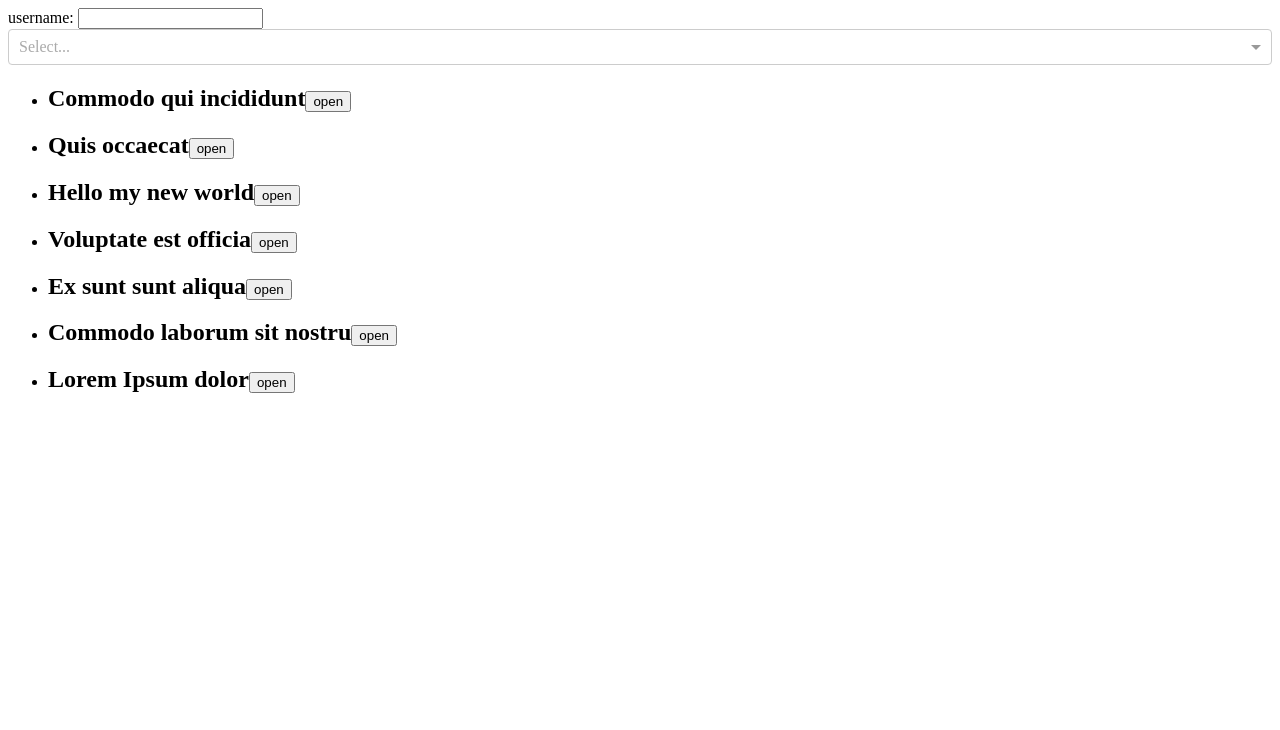
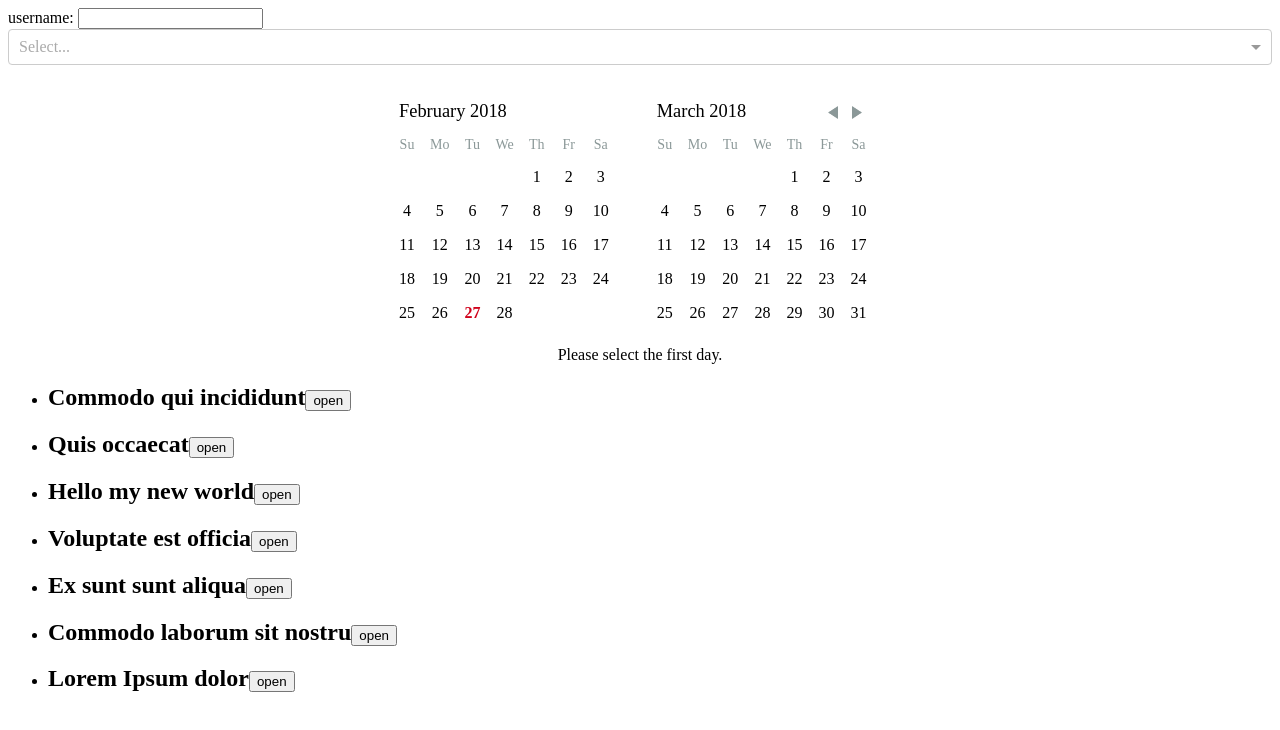
Before and after one commit to romabelka/basic-react-1902, a React (Create React App) app: page / in a window 1280 px wide. Shown: the top 730 px of the page. Built offline with nearby package versions, Linux system fonts and the light colour scheme.

Commit message:
React-day-picker is connected, date range is implemented.

```diff
--- a/package.json
+++ b/package.json
@@ -5,6 +5,7 @@
   "dependencies": {
     "prop-types": "^15.6.0",
     "react": "^16.2.0",
+    "react-day-picker": "^7.0.7",
     "react-dom": "^16.2.0",
     "react-scripts": "1.1.1",
     "react-select": "^1.2.1"
--- a/src/App.js
+++ b/src/App.js
@@ -1,10 +1,12 @@
 import React, { Component } from 'react'
 import {findDOMNode} from 'react-dom'
+import 'react-select/dist/react-select.css'
+
 import ArticleList from './components/article-list'
 import Chart from './components/chart'
 import UserForm from './components/user-form'
 import Select from 'react-select'
-import 'react-select/dist/react-select.css'
+import DatePicker from './components/datePicker'
 
 class App extends Component {
     static propTypes = {
@@ -25,6 +27,7 @@ class App extends Component {
             <div>
                 <UserForm />
                 <Select options = {options} value = {this.state.selected} onChange = {this.handleSelect} multi/>
+                <DatePicker />
                 <ArticleList articles = {articles} ref = {this.setListRef}/>
                 <Chart articles = {articles}/>
             </div>
--- a/src/components/comment/index.js
+++ b/src/components/comment/index.js
@@ -11,8 +11,6 @@ class Comment extends Component {
       toggleItem,
       isOpen,
     } = this.props
-
-    console.log('render', isOpen)
 
     return (
       <div>
--- /dev/null
+++ b/src/components/datePicker/index.js
@@ -0,0 +1,97 @@
+import React, { Component } from 'react'
+import PropTypes from 'prop-types'
+import DayPicker, { DateUtils } from 'react-day-picker'
+import 'react-day-picker/lib/style.css'
+import './style.css'
+
+class DatePicker extends Component {
+  state = {
+    from: null,
+    to: null,
+    enteredTo: null,
+  }
+
+  isSelectingFirstDay = (from, to, day) => {
+    const isBeforeFirstDay = from && DateUtils.isDayBefore(day, from)
+    const isRangeSelected = from && to
+    return !from || isBeforeFirstDay || isRangeSelected
+  }
+
+  handleDayClick = (day) => {
+    const { from, to } = this.state
+    if (from && to && day >= from && day <= to) {
+      this.handleResetClick()
+      return
+    }
+    if (this.isSelectingFirstDay(from, to, day)) {
+      this.setState({
+        from: day,
+        to: null,
+        enteredTo: null,
+      })
+    } else {
+      this.setState({
+        to: day,
+        enteredTo: day,
+      })
+    }
+  }
+
+  handleDayMouseEnter = (day) => {
+    const { from, to } = this.state
+    if (!this.isSelectingFirstDay(from, to, day)) {
+      this.setState({
+        enteredTo: day,
+      })
+    }
+  }
+
+  handleResetClick = () => {
+    this.setState({
+      from: null,
+      to: null,
+      enteredTo: null,
+    })
+  }
+
+  render() {
+    const { from, to, enteredTo } = this.state
+    const modifiers = { start: from, end: enteredTo }
+    const disabledDays = { before: this.state.from }
+    const selectedDays = [ from, { from, to: enteredTo } ]
+
+    return (
+      <div className="date-picker-container">
+        <DayPicker
+          className="Range"
+          numberOfMonths={2}
+          fromMonth={from}
+          selectedDays={selectedDays}
+          disabledDays={disabledDays}
+          modifiers={modifiers}
+          onDayClick={this.handleDayClick}
+          onDayMouseEnter={this.handleDayMouseEnter}
+        />
+        <div className="date-picker-container__selected-date">
+          {!from && !to && 'Please select the first day.'}
+          {from && !to && 'Please select the last day.'}
+          {from &&
+          to &&
+          `Selected from ${from.toLocaleDateString()} to
+                ${to.toLocaleDateString()}`}{' '}
+          {from &&
+          to && (
+            <button className="link" onClick={this.handleResetClick}>
+              Reset
+            </button>
+          )}
+        </div>
+      </div>
+    )
+  }
+}
+
+DatePicker.propTypes = {}
+DatePicker.defaultProps = {}
+
+export default DatePicker
--- /dev/null
+++ b/src/components/datePicker/style.css
@@ -0,0 +1,16 @@
+.Range .DayPicker-Day--selected:not(.DayPicker-Day--start):not(.DayPicker-Day--end):not(.DayPicker-Day--outside) {
+    background-color: #f0f8ff !important;
+    color: #4a90e2;
+}
+.Range .DayPicker-Day {
+    border-radius: 0 !important;
+}
+
+.date-picker-container {
+    margin: 20px auto;
+    width: 530px
+}
+
+.date-picker-container__selected-date {
+    text-align: center;
+}
```
Also changed, not shown: 1 other file (tests, documents, lock files or other folders).
